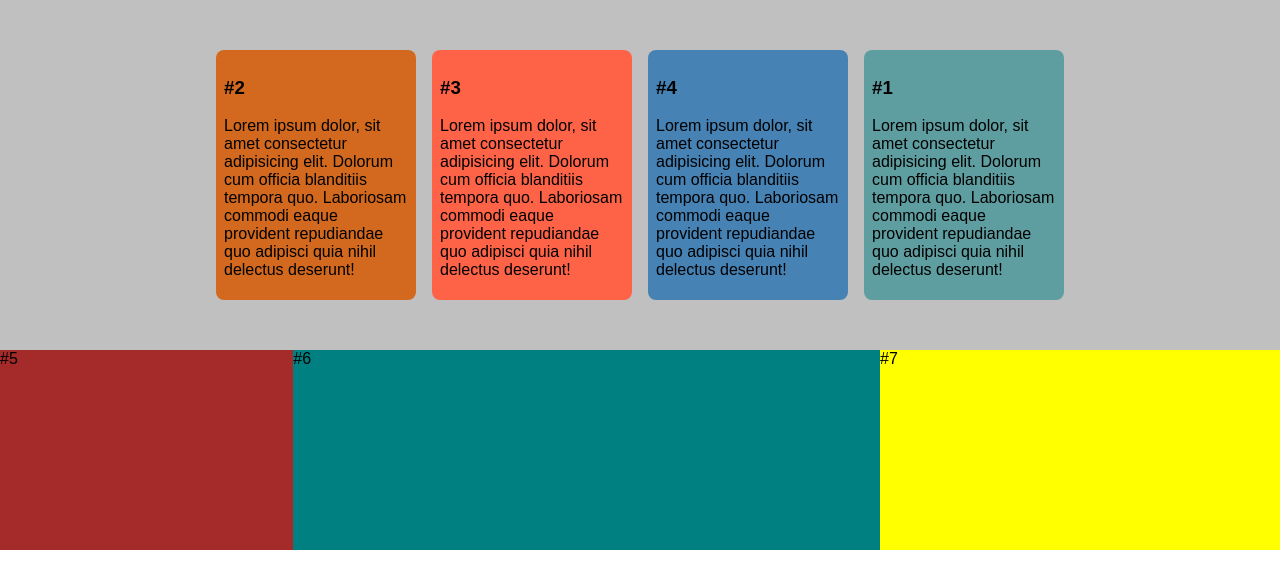
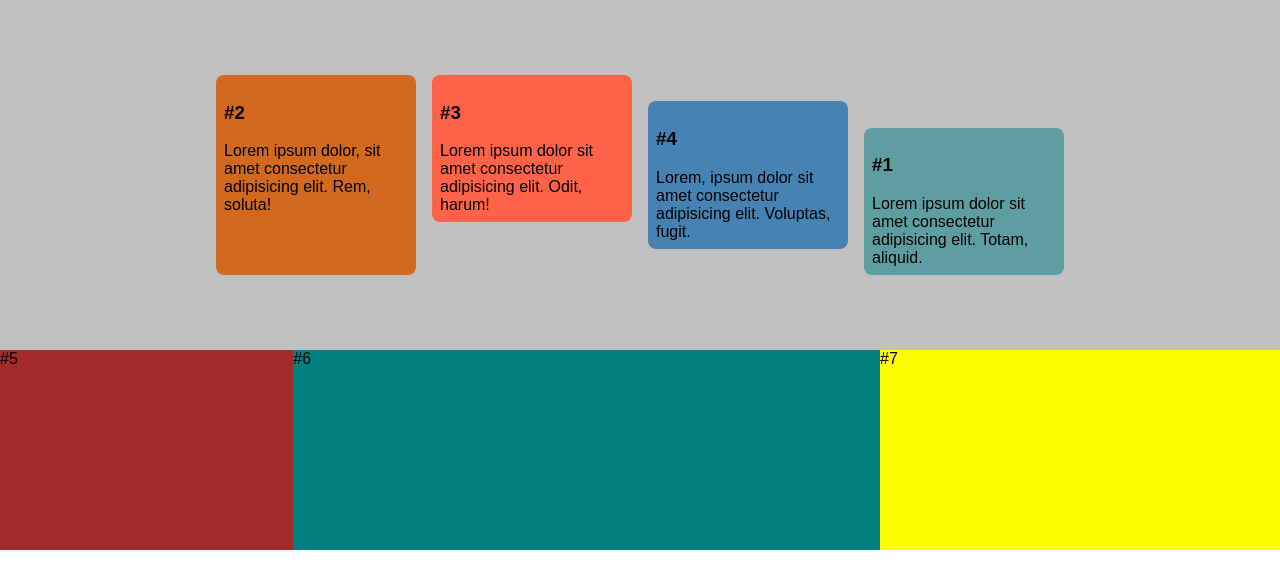
Before and after one commit to CarTak/estudo-html-css, a plain HTML site: page aula2609.html in a window 1280 px wide. Drawn offline with Linux system fonts and the light colour scheme.

Commit message:
aula 26-09-2022

```diff
--- a/aula2609.html
+++ b/aula2609.html
@@ -12,23 +12,19 @@
     <div class="container-flex">
         <div class="box-1">
         <h3>#1</h3>
-        Lorem ipsum dolor, sit amet consectetur adipisicing elit. Dolorum cum officia blanditiis tempora quo. Laboriosam
-        commodi eaque provident repudiandae quo adipisci quia nihil delectus deserunt!
+        Lorem ipsum dolor sit amet consectetur adipisicing elit. Totam, aliquid.
         </div>
         <div class="box-2">
         <h3>#2</h3>
-        Lorem ipsum dolor, sit amet consectetur adipisicing elit. Dolorum cum officia blanditiis tempora quo. Laboriosam
-        commodi eaque provident repudiandae quo adipisci quia nihil delectus deserunt!
+        Lorem ipsum dolor, sit amet consectetur adipisicing elit. Rem, soluta!
         </div>
         <div class="box-3">
         <h3>#3</h3>
-        Lorem ipsum dolor, sit amet consectetur adipisicing elit. Dolorum cum officia blanditiis tempora quo. Laboriosam
-        commodi eaque provident repudiandae quo adipisci quia nihil delectus deserunt!
+        Lorem ipsum dolor sit amet consectetur adipisicing elit. Odit, harum!
         </div>
         <div class="box-4">
         <h3>#4</h3>
-        Lorem ipsum dolor, sit amet consectetur adipisicing elit. Dolorum cum officia blanditiis tempora quo. Laboriosam
-        commodi eaque provident repudiandae quo adipisci quia nihil delectus deserunt!
+        Lorem, ipsum dolor sit amet consectetur adipisicing elit. Voluptas, fugit.
         </div>
     </div>
 
--- a/css/styles2609.css
+++ b/css/styles2609.css
@@ -30,6 +30,7 @@ body {
 }
 
 .box-1 {background-color: cadetblue;
+    align-self: flex-end;
     order: 1;
 }
 
@@ -49,7 +50,6 @@ body {
     width: 200px;
     padding: 8px;
     border-radius: 8px;
-    height: 250px;
 }
 
 .box-5 {
```
